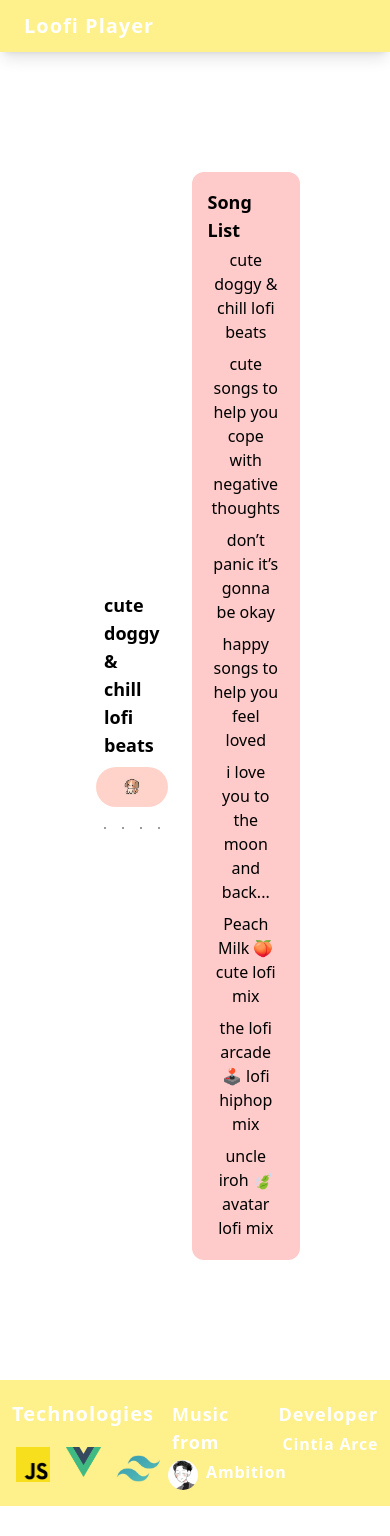
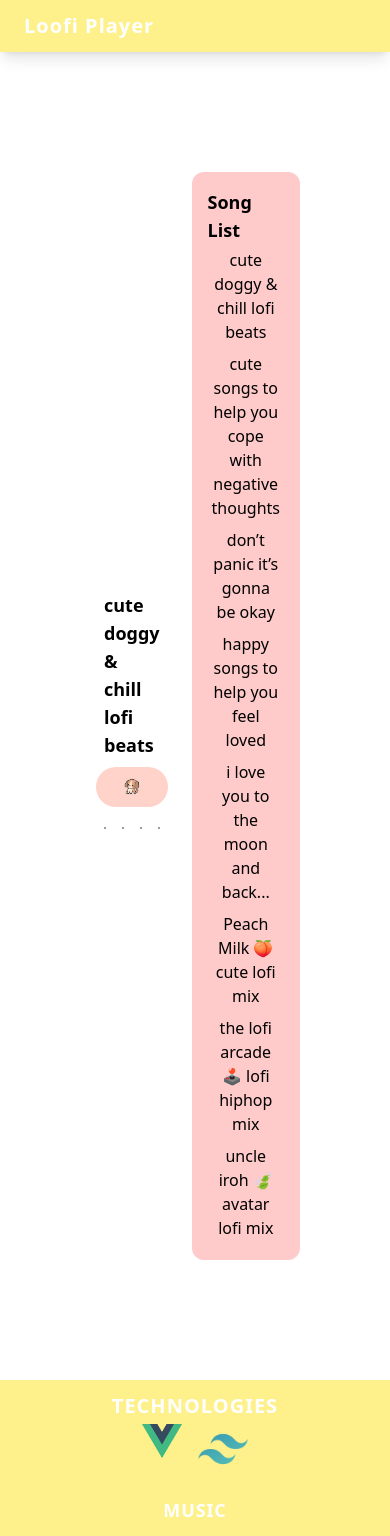
Before and after one commit to tia-cin/VueJS-Apps, a Vue app: page / in a window 390 px wide. Shown: the top 1536 px of the page. Before the commit the page ends 1506 px from the top, so only its background shows below. Built offline with nearby package versions, Linux system fonts and the light colour scheme.

Commit message:
footer responsive

```diff
--- a/src/components/footer.vue
+++ b/src/components/footer.vue
@@ -1,16 +1,11 @@
 <template>
-    <footer class="footer bg-yellow-200 flex flex-row justify-around p-2">
-        <div class="footer-flex flex flex-col justify-around">
-            <div class="title-container">
+    <footer class="bg-yellow-200 grid lg:grid-cols-3 md:grid-cols-2 text-center">
+        <div class="mb-2.5 my-2">
+            <div class="uppercase font-bold">
                 <h3 class="title m-1 self-center font-bold tracking-wider text-xl text-white">Technologies</h3>
             </div>
-            <div class="technologies-container">
+            <div class="flex justify-center">
                 <ul class="technologies-list flex flex-row justify-around">
-                    <li class="tech-item mx-2">
-                        <a href="https://www.javascript.com/">
-                            <img src="../assets/imgs/js.png" alt="javascript-logo" width="40">
-                        </a>
-                    </li>
                     <li class="tech-item mx-2">
                         <a href="https://vuejs.org/">
                             <img src="../assets/imgs/vue.png" alt="vue-js-logo" width="40">
@@ -25,9 +20,11 @@
             </div>
         </div>
         <div class="footer-flex flex flex-col my-2">
-            <h3 class="m-1 font-bold tracking-wider text-lg text-white">Music from</h3>
+            <div class="uppercase font-bold mb-2.5">
+                <h3 class="m-1 font-bold tracking-wider text-lg text-white">Music</h3>
+            </div>
             <a href="https://www.youtube.com/c/AmbitionMusic">
-                <div class="flex flex-row justify-around">
+                <div class="flex flex-row justify-center">
                     <img class="rounded-full" src="../assets/imgs/amition.png" alt="youtube-logo" width="30"/>
                     <span class="font-bold tracking-wider text-base text-white ml-2">
                         Ambition
@@ -36,7 +33,7 @@
             </a>
         </div>
         <div class="flex flex-col my-2">
-            <div>
+            <div class="uppercase font-bold mb-2.5">
                 <h3 class="m-1 font-bold tracking-wider text-lg text-white">Developer</h3>
             </div>
             <a href="https://github.com/tia-cin">
--- a/src/components/header.vue
+++ b/src/components/header.vue
@@ -1,5 +1,5 @@
 <template>
-    <header class="relative w-full flex flex-wrap items-center justify-between py-3 bg-yellow-200 text-gray-500 hover:text-gray-700 focus:text-gray-700 shadow-lg">
+    <header class="relative w-full flex flex-wrap items-center py-3 bg-yellow-200 shadow-lg">
         <nav class="container-fluid w-full flex flex-wrap items-center justify-between px-6">
             <div class="container-fluid">
                 <h1 class="font-bold tracking-wider text-xl text-white">Loofi Player</h1>
```
